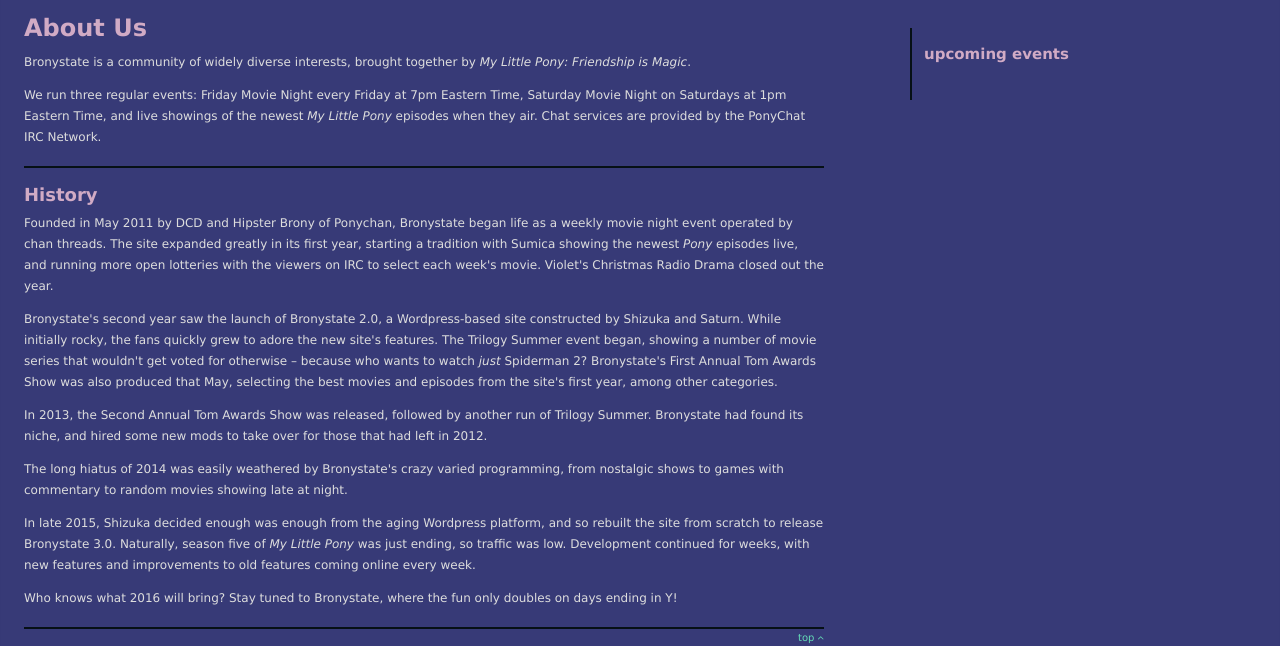
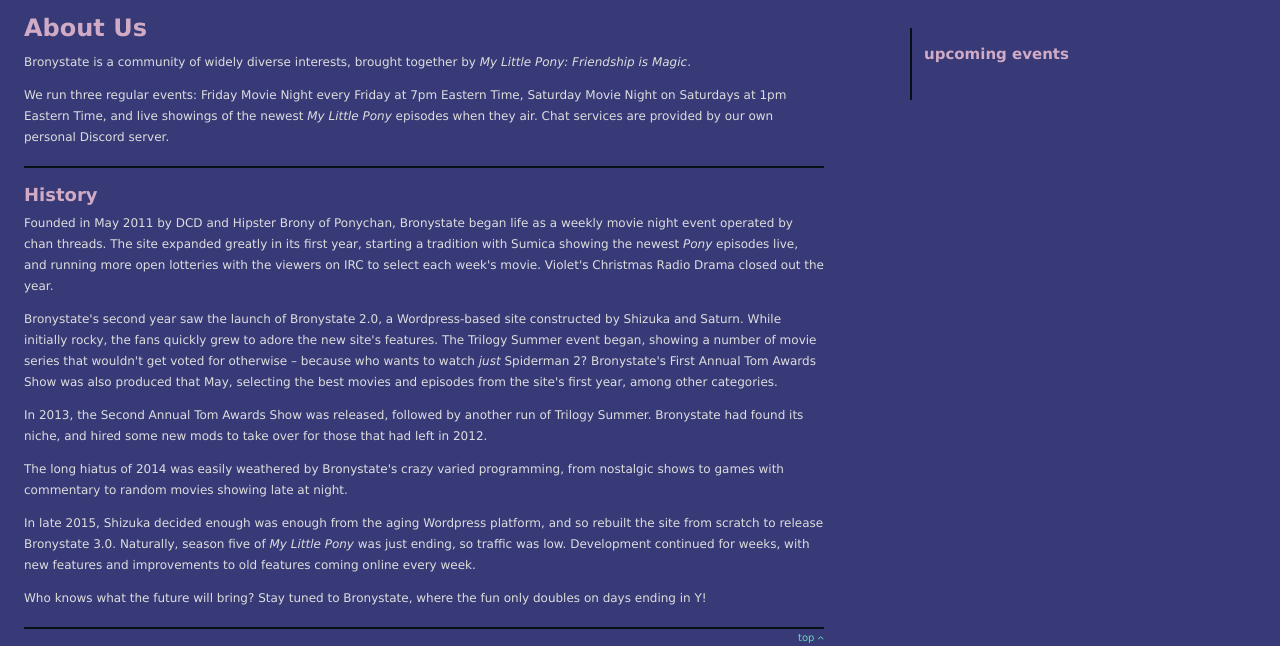
Before and after one commit to Bronystate/brstv3, a Jekyll site: the page built from index_about.md, in a window 1280 px wide and 900 px high. Shown: the part 238-884 px from the top of the window. Built offline with Jekyll 4.4.1, drawn with Linux system fonts in a browser that asks for light colours; nearby versions of some CDN libraries; our own code applies the rules of GitHub Pages for plain Markdown files.

Commit message:
Update index_about.md

```diff
--- a/index_about.md
+++ b/index_about.md
@@ -14,29 +14,29 @@
 
 We run three regular events: Friday Movie Night every Friday at 7pm Eastern
 Time, Saturday Movie Night on Saturdays at 1pm Eastern Time, and live showings
-of the newest *My Little Pony* episodes when they air. Chat services are
-provided by the PonyChat IRC Network.
+of the newest *My Little Pony* episodes when they air.  Chat services are
+provided by our own personal Discord server.
 
 * * * * *
 
 ## History
 
 Founded in May 2011 by DCD and Hipster Brony of Ponychan, Bronystate began life
-as a weekly movie night event operated by chan threads. The site expanded
+as a weekly movie night event operated by chan threads.  The site expanded
 greatly in its first year, starting a tradition with Sumica showing the newest
 *Pony* episodes live, and running more open lotteries with the viewers on IRC to
-select each week's movie. Violet's Christmas Radio Drama closed out the year.
+select each week's movie.  Violet's Christmas Radio Drama closed out the year.
 
 Bronystate's second year saw the launch of Bronystate 2.0, a Wordpress-based
-site constructed by Shizuka and Saturn. While initially rocky, the fans quickly
-grew to adore the new site's features. The Trilogy Summer event began, showing a
+site constructed by Shizuka and Saturn.  While initially rocky, the fans quickly
+grew to adore the new site's features.  The Trilogy Summer event began, showing a
 number of movie series that wouldn't get voted for otherwise -- because who
-wants to watch *just* Spiderman 2? Bronystate's First Annual Tom Awards Show was
+wants to watch *just* Spiderman 2?  Bronystate's First Annual Tom Awards Show was
 also produced that May, selecting the best movies and episodes from the site's
 first year, among other categories.
 
 In 2013, the Second Annual Tom Awards Show was released, followed by another run
-of Trilogy Summer. Bronystate had found its niche, and hired some new mods to
+of Trilogy Summer.  Bronystate had found its niche, and hired some new mods to
 take over for those that had left in 2012.
 
 The long hiatus of 2014 was easily weathered by Bronystate's crazy varied
@@ -49,7 +49,7 @@
 Development continued for weeks, with new features and improvements to old
 features coming online every week.
 
-Who knows what 2016 will bring? Stay tuned to Bronystate, where the fun only
+Who knows what the future will bring? Stay tuned to Bronystate, where the fun only
 doubles on days ending in Y!
 
 * * * * *
```
